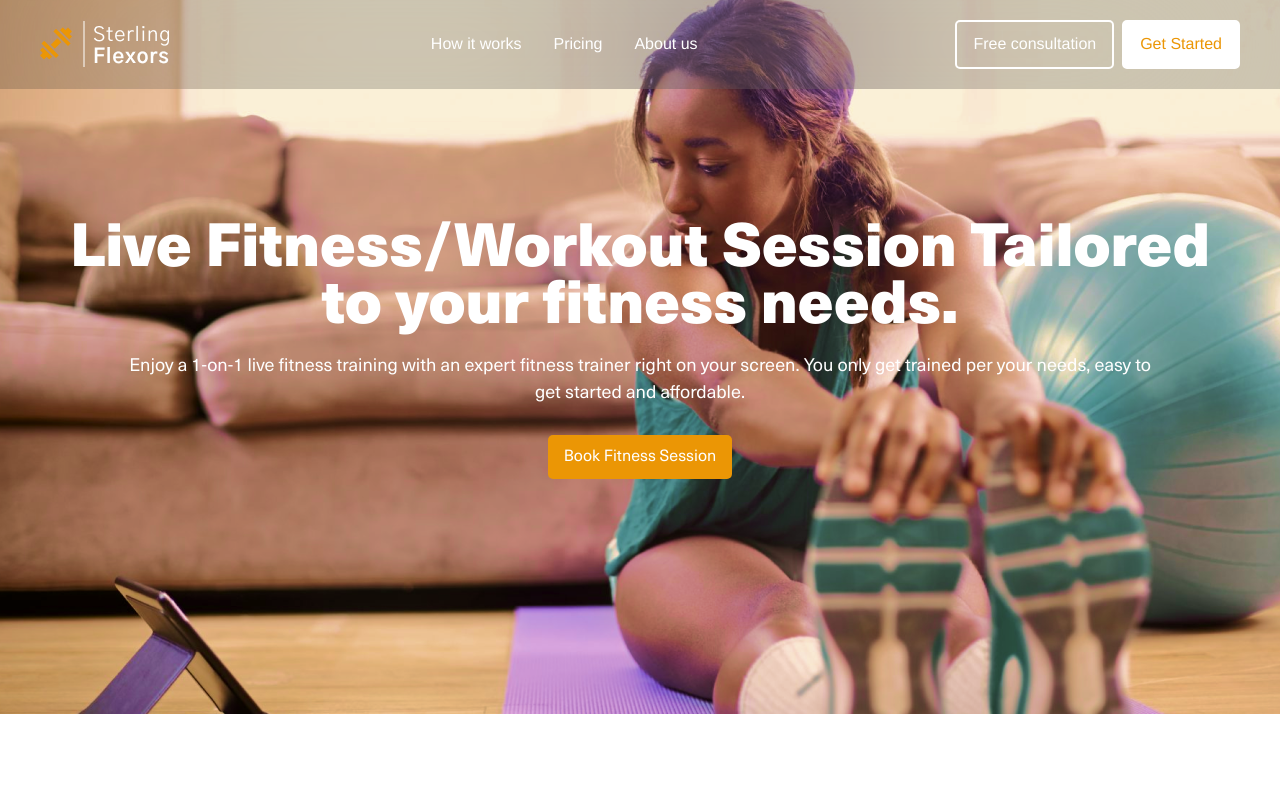
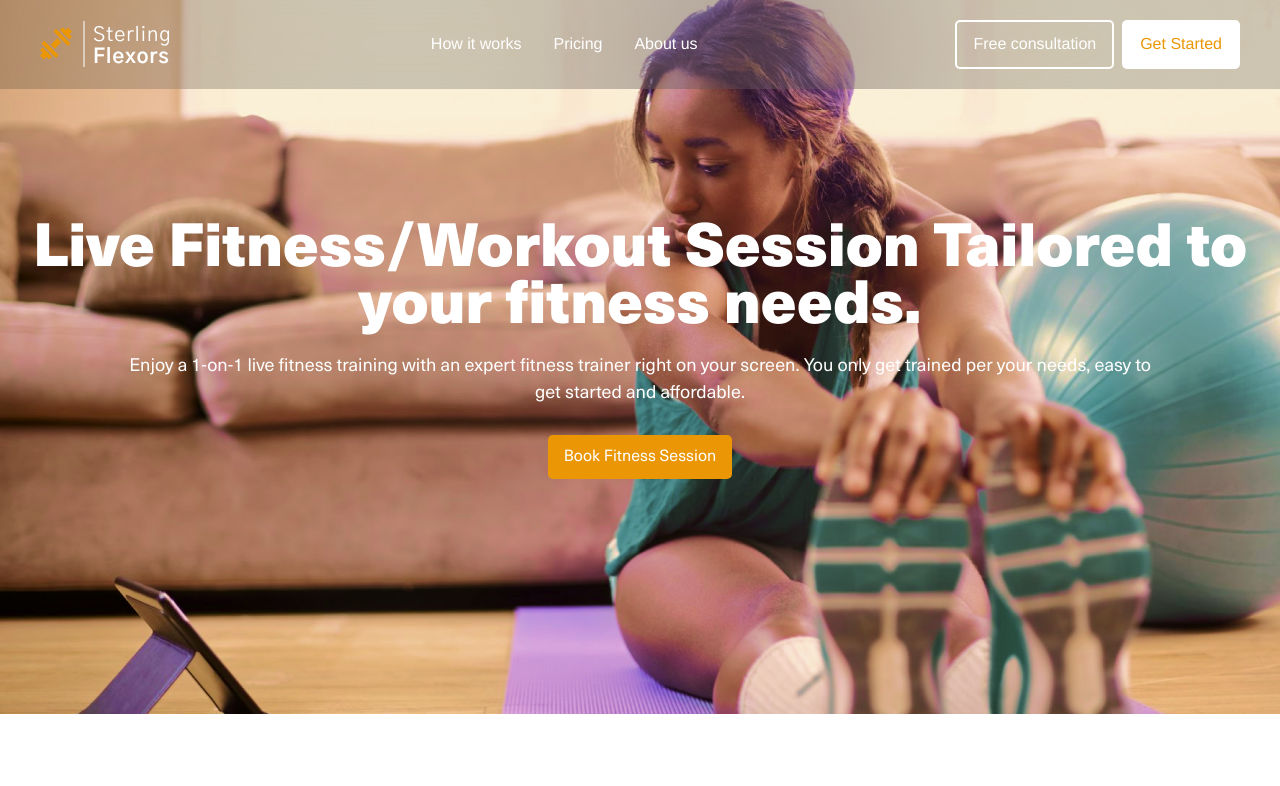
Before and after one commit to Taofeeq-deru/sterling-flexors, a React (Create React App) app: page / in a window 1280 px wide. Shown: the top 786 px of the page. Built offline with nearby package versions, Linux system fonts and the light colour scheme.

Commit message:
small fix

```diff
--- a/src/scss/homepage.scss
+++ b/src/scss/homepage.scss
@@ -16,7 +16,7 @@
 				font-weight: 800;
 				font-size: 24px;
 				line-height: 95%;
-				width: 90%;
+				width: 98%;
 				@include responsive($md) {
 					font-size: 32px;
 				}
```
